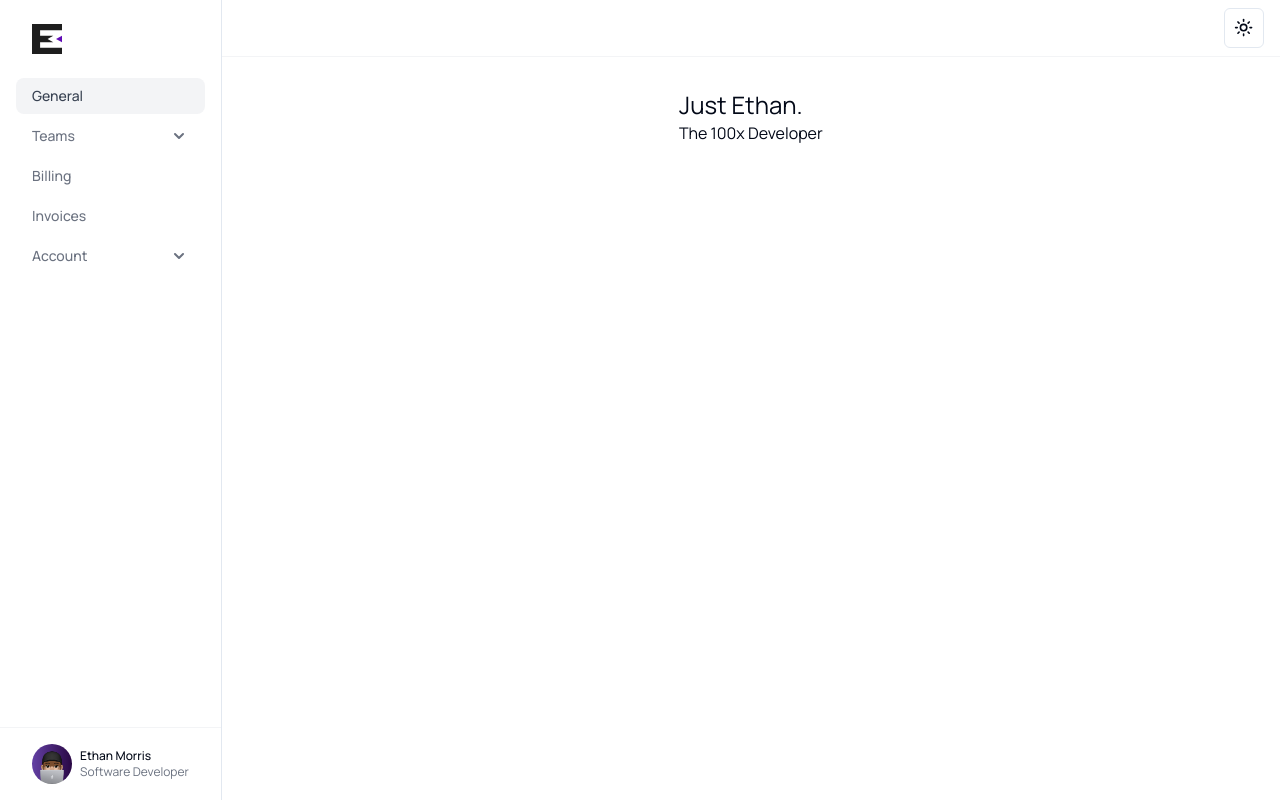
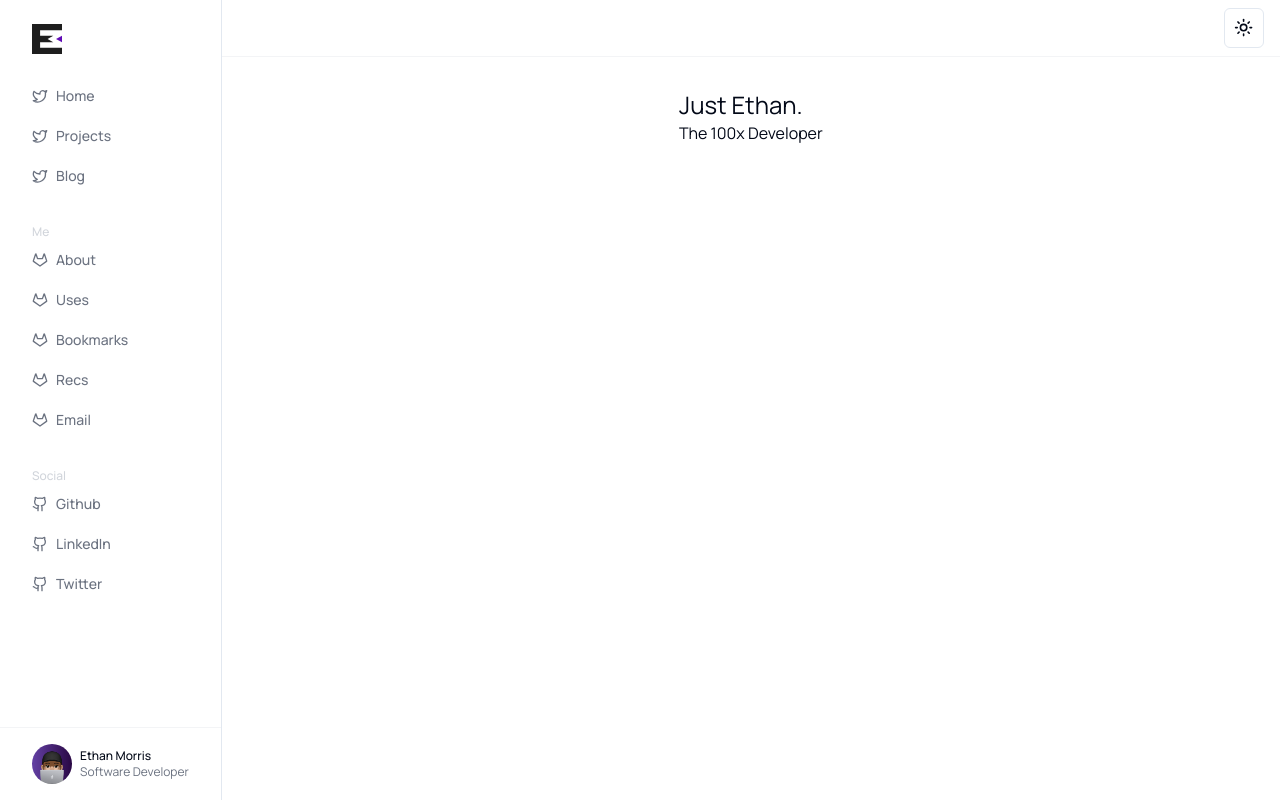
Before and after one commit to ethrmor/ethanos, a Next.js app: page / in a window 1280 px wide. Built offline with nearby package versions, Linux system fonts and the light colour scheme.

Commit message:
feat(layout.tsx): update title property in metadata to include author's name for better branding and SEO feat(navigation.tsx): import and use specific icons from 'lucide-react' library for social links feat(data.ts): add data file to store main links, me links, and social links for navigation menu

```diff
--- a/src/app/layout.tsx
+++ b/src/app/layout.tsx
@@ -8,7 +8,10 @@ import { Sidebar, TopNav, NavigationMenu } from '@/components/navigation';
 const manrope = Manrope({ subsets: ['latin'] });
 
 export const metadata: Metadata = {
-	title: 'ethanmorr.is',
+	title: {
+		template: '%s | Ethan Morris',
+		default: 'Ethan Morris',
+	},
 	description: 'A personal website for Ethan Morris, the 100x dev',
 };
 
--- a/src/components/navigation.tsx
+++ b/src/components/navigation.tsx
@@ -2,7 +2,8 @@ import Image from 'next/image';
 import { Sheet, SheetContent, SheetTrigger } from '@/components/ui/sheet';
 import { ModeToggle } from './mode-toggle';
 import { Button } from './ui/button';
-import { Menu } from 'lucide-react';
+import { GithubIcon, GitlabIcon, Menu, TwitterIcon } from 'lucide-react';
+import { mainLinks, meLinks, socialLinks } from '@/lib/data';
 
 type NavProps = {
 	children: React.ReactNode;
@@ -24,122 +25,51 @@ function NavigationMenu() {
 					<Image src='/logo.svg' width={30} height={30} alt='Logo' />
 				</div>
 
-				<ul className='mt-6 space-y-1'>
-					<li>
+				<div>
+					<ul className='my-6 space-y-1'>
+						{mainLinks.map((link) => (
+							<li key={link.label}>
 								<a
-							href=''
-							className='block rounded-lg bg-gray-100 px-4 py-2 text-sm font-medium text-gray-700'>
-							General
+									href={link.href}
+									className='flex items-center gap-2 rounded-lg px-4 py-2 text-sm font-medium text-gray-500 hover:bg-gray-100 hover:text-gray-700'>
+									<TwitterIcon size={16} />
+									{link.label}
 								</a>
 							</li>
+						))}
+					</ul>
 
-					<li>
-						<details className='group [&_summary::-webkit-details-marker]:hidden'>
-							<summary className='flex cursor-pointer items-center justify-between rounded-lg px-4 py-2 text-gray-500 hover:bg-gray-100 hover:text-gray-700'>
-								<span className='text-sm font-medium'> Teams </span>
-
-								<span className='shrink-0 transition duration-300 group-open:-rotate-180'>
-									<svg
-										xmlns='http://www.w3.org/2000/svg'
-										className='h-5 w-5'
-										viewBox='0 0 20 20'
-										fill='currentColor'>
-										<path
-											fillRule='evenodd'
-											d='M5.293 7.293a1 1 0 011.414 0L10 10.586l3.293-3.293a1 1 0 111.414 1.414l-4 4a1 1 0 01-1.414 0l-4-4a1 1 0 010-1.414z'
-											clipRule='evenodd'
-										/>
-									</svg>
-								</span>
-							</summary>
-
-							<ul className='mt-2 space-y-1 px-4'>
-								<li>
+					<span className='text-xs text-gray-300 font-medium px-4 mt-6'>Me</span>
+					<ul className='mb-6 space-y-1'>
+						{meLinks.map((link) => (
+							<li key={link.label}>
 								<a
-										href=''
-										className='block rounded-lg px-4 py-2 text-sm font-medium text-gray-500 hover:bg-gray-100 hover:text-gray-700'>
-										Banned Users
+									href={link.href}
+									className='flex items-center gap-2 rounded-lg px-4 py-2 text-sm font-medium text-gray-500 hover:bg-gray-100 hover:text-gray-700'>
+									<GitlabIcon size={16} />
+									{link.label}
 								</a>
 							</li>
+						))}
+					</ul>
+					<span className='text-xs text-gray-300 font-medium px-4 mt-6'>Social</span>
 
-								<li>
+					<ul className='mb-6 space-y-1'>
+						{socialLinks.map((link) => (
+							<li key={link.label}>
 								<a
-										href=''
-										className='block rounded-lg px-4 py-2 text-sm font-medium text-gray-500 hover:bg-gray-100 hover:text-gray-700'>
-										Calendar
+									href={link.href}
+									target='_blank'
+									className='flex items-center gap-2 rounded-lg px-4 py-2 text-sm font-medium text-gray-500 hover:bg-gray-100 hover:text-gray-700'>
+									<GithubIcon size={16} />
+									{link.label}
 								</a>
 							</li>
-							</ul>
-						</details>
-					</li>
-
-					<li>
-						<a
-							href=''
-							className='block rounded-lg px-4 py-2 text-sm font-medium text-gray-500 hover:bg-gray-100 hover:text-gray-700'>
-							Billing
-						</a>
-					</li>
-
-					<li>
-						<a
-							href=''
-							className='block rounded-lg px-4 py-2 text-sm font-medium text-gray-500 hover:bg-gray-100 hover:text-gray-700'>
-							Invoices
-						</a>
-					</li>
-
-					<li>
-						<details className='group [&_summary::-webkit-details-marker]:hidden'>
-							<summary className='flex cursor-pointer items-center justify-between rounded-lg px-4 py-2 text-gray-500 hover:bg-gray-100 hover:text-gray-700'>
-								<span className='text-sm font-medium'> Account </span>
-
-								<span className='shrink-0 transition duration-300 group-open:-rotate-180'>
-									<svg
-										xmlns='http://www.w3.org/2000/svg'
-										className='h-5 w-5'
-										viewBox='0 0 20 20'
-										fill='currentColor'>
-										<path
-											fillRule='evenodd'
-											d='M5.293 7.293a1 1 0 011.414 0L10 10.586l3.293-3.293a1 1 0 111.414 1.414l-4 4a1 1 0 01-1.414 0l-4-4a1 1 0 010-1.414z'
-											clipRule='evenodd'
-										/>
-									</svg>
-								</span>
-							</summary>
-
-							<ul className='mt-2 space-y-1 px-4'>
-								<li>
-									<a
-										href=''
-										className='block rounded-lg px-4 py-2 text-sm font-medium text-gray-500 hover:bg-gray-100 hover:text-gray-700'>
-										Details
-									</a>
-								</li>
-
-								<li>
-									<a
-										href=''
-										className='block rounded-lg px-4 py-2 text-sm font-medium text-gray-500 hover:bg-gray-100 hover:text-gray-700'>
-										Security
-									</a>
-								</li>
-
-								<li>
-									<form action='/logout'>
-										<button
-											type='submit'
-											className='w-full rounded-lg px-4 py-2 text-sm font-medium text-gray-500 [text-align:_inherit] hover:bg-gray-100 hover:text-gray-700'>
-											Logout
-										</button>
-									</form>
-								</li>
-							</ul>
-						</details>
-					</li>
+						))}
 					</ul>
 				</div>
+			</div>
+			{/* Nav Card */}
 			<div className='sticky inset-x-0 bottom-0 border-t border-gray-100'>
 				<a href='#' className='flex items-center gap-2 bg-white px-8 py-4 hover:bg-gray-50'>
 					<Image
--- /dev/null
+++ b/src/lib/data.ts
@@ -0,0 +1,19 @@
+export const mainLinks = [
+	{ href: '/', label: 'Home' },
+	{ href: '/projects', label: 'Projects' },
+	{ href: '/blog', label: 'Blog' },
+];
+
+export const meLinks = [
+	{ href: '/about', label: 'About' },
+	{ href: '/uses', label: 'Uses' },
+	{ href: '/bookmarks', label: 'Bookmarks' },
+	{ href: '/recs', label: 'Recs' },
+	{ href: '/contact', label: 'Email' },
+];
+
+export const socialLinks = [
+	{ href: 'https://github.com/ermorrpheus', label: 'Github' },
+	{ href: 'https://www.linkedin.com/in/ethanmorris1/', label: 'LinkedIn' },
+	{ href: 'https://www.twitter.com/the100xdev', label: 'Twitter' },
+];
```
Lines whose indentation alone changed are shown as unchanged.
